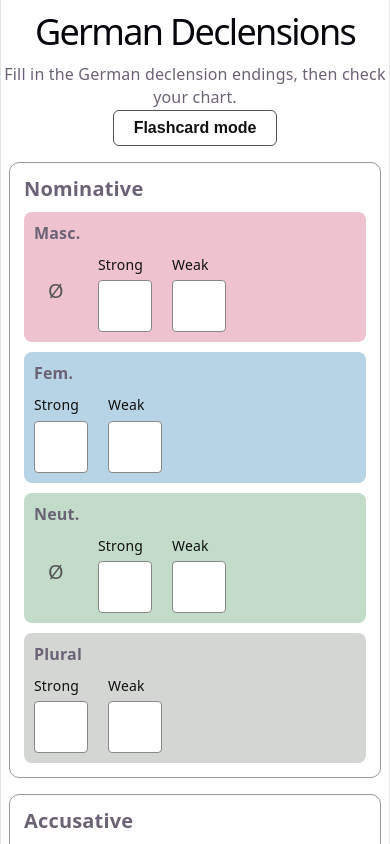
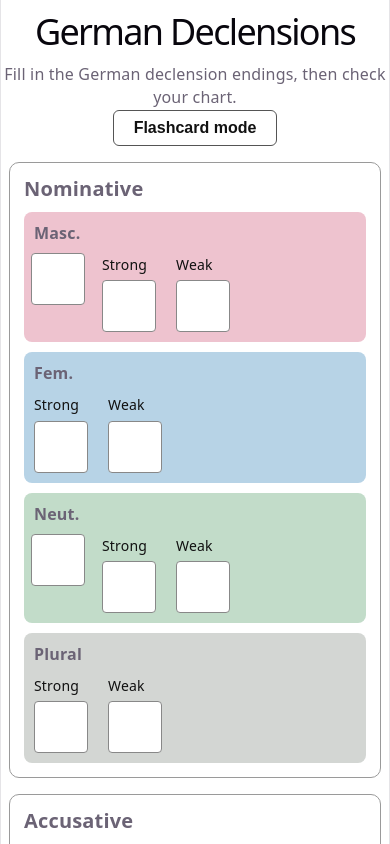
Before and after one commit to davideastmond/declench, a Vue app: page / in a window 390 px wide. Shown: the top 844 px of the page. Built offline with nearby package versions, Linux system fonts and the light colour scheme.

Commit message:
Make Ø cells fillable in the chart, scored separately

```diff
--- a/src/components/DeclensionChart.vue
+++ b/src/components/DeclensionChart.vue
@@ -6,7 +6,10 @@ import {
   GENDERS,
   NONE_CELLS,
   TOTAL_CELLS,
+  TOTAL_NONE_CELLS,
   cellId,
+  isNoneAnswer,
+  noneCellId,
   type CaseId,
   type GenderId,
   type Strength,
@@ -18,6 +21,11 @@ for (const id of Object.keys(ANSWERS)) inputs[id] = ''
 
 const checked = ref(false)
 
+// The three Ø cells have their own inputs, keyed by `${case}-${gender}`.
+// They accept Ø or 0, and are scored separately from the 32 endings.
+const noneInputs = reactive<Record<string, string>>({})
+for (const key of Object.keys(NONE_CELLS)) noneInputs[key] = ''
+
 const score = computed(() => {
   let correct = 0
   for (const [id, answer] of Object.entries(ANSWERS)) {
@@ -26,9 +34,22 @@ const score = computed(() => {
   return correct
 })
 
+const noneScore = computed(() => {
+  let correct = 0
+  for (const value of Object.values(noneInputs)) {
+    if (isNoneAnswer(value)) correct++
+  }
+  return correct
+})
+
 function isCorrect(id: string): boolean | null {
   if (!checked.value) return null
   return inputs[id]?.toLowerCase() === ANSWERS[id]
+}
+
+function isNoneCorrect(key: string): boolean | null {
+  if (!checked.value) return null
+  return isNoneAnswer(noneInputs[key] ?? '')
 }
 
 // Both layouts render the same inputs, so keep a ref map per layout and
@@ -51,13 +72,15 @@ const genderOrder = ref([...GENDERS])
 const caseOrder = ref([...CASES])
 
 // Auto-tab follows the order on screen, not the canonical chart order.
+// A gender's Ø cell, where it has one, comes first in its block.
 const visibleCellOrder = computed(() =>
   caseOrder.value.flatMap((caseRow) =>
-    genderOrder.value.flatMap((gender) =>
-      (['strong', 'weak'] as const).map((strength) =>
+    genderOrder.value.flatMap((gender) => [
+      ...(noneCell(caseRow.id, gender.id) ? [noneCellId(caseRow.id, gender.id)] : []),
+      ...(['strong', 'weak'] as const).map((strength) =>
         cellId({ caseId: caseRow.id, genderId: gender.id, strength }),
       ),
-    ),
+    ]),
   ),
 )
 
@@ -138,17 +161,44 @@ function onKeydown(id: string, event: KeyboardEvent) {
   }
 }
 
+function onNoneInput(key: string, value: string) {
+  // Keep one character, lowercase. Anything typed counts (a wrong letter
+  // is shown wrong on Check, like the other cells); only Ø or 0 is right.
+  noneInputs[key] = value.toLowerCase().replace(/[^a-z0-9ø]/g, '').slice(0, 1)
+  checked.value = false
+  // A filled cell tabs on to the next one.
+  if (noneInputs[key]) focusNeighbour(key, 1)
+}
+
+function onNoneKeydown(key: string, event: KeyboardEvent) {
+  const target = event.target as HTMLInputElement
+  // Backspace on an empty cell goes back to the previous one.
+  if (event.key === 'Backspace' && target.value === '') {
+    event.preventDefault()
+    focusNeighbour(key, -1)
+    return
+  }
+  // Typing over a filled cell replaces it and moves on, instead of
+  // maxlength swallowing the keystroke.
+  if (/^[a-z0-9ø]$/i.test(event.key) && target.value !== '') {
+    event.preventDefault()
+    onNoneInput(key, event.key)
+  }
+}
+
 function check() {
   checked.value = true
 }
 
 function reveal() {
   for (const [id, answer] of Object.entries(ANSWERS)) inputs[id] = answer
+  for (const key of Object.keys(noneInputs)) noneInputs[key] = 'ø'
   checked.value = false
 }
 
 function reset() {
   for (const id of Object.keys(inputs)) inputs[id] = ''
+  for (const key of Object.keys(noneInputs)) noneInputs[key] = ''
   checked.value = false
 }
 
@@ -160,6 +210,12 @@ function label(caseId: CaseId, genderId: GenderId, strength: Strength): string {
   const caseLabel = CASES.find((c) => c.id === caseId)?.label ?? caseId
   const genderLabel = GENDERS.find((g) => g.id === genderId)?.label ?? genderId
   return `${caseLabel} ${genderLabel} ${strength}`
+}
+
+function noneLabel(caseId: CaseId, genderId: GenderId): string {
+  const caseLabel = CASES.find((c) => c.id === caseId)?.label ?? caseId
+  const genderLabel = GENDERS.find((g) => g.id === genderId)?.label ?? genderId
+  return `${caseLabel} ${genderLabel} no declension — type Ø or 0`
 }
 </script>
 
@@ -194,7 +250,36 @@ function label(caseId: CaseId, genderId: GenderId, strength: Strength): string {
           <th scope="row">{{ caseRow.label }}</th>
           <template v-for="gender in genderOrder" :key="gender.id">
             <td v-if="gender.hasNoneColumn" :class="`gender-${gender.id} none-cell`">
-              <span v-if="noneCell(caseRow.id, gender.id)" title="No declension">Ø</span>
+              <input
+                v-if="noneCell(caseRow.id, gender.id)"
+                :ref="(el) => setInputRef(tableInputEls, noneCellId(caseRow.id, gender.id), el)"
+                :value="noneInputs[noneCellId(caseRow.id, gender.id)]"
+                :aria-label="noneLabel(caseRow.id, gender.id)"
+                :class="{
+                  correct: isNoneCorrect(noneCellId(caseRow.id, gender.id)) === true,
+                  wrong: isNoneCorrect(noneCellId(caseRow.id, gender.id)) === false,
+                }"
+                maxlength="1"
+                inputmode="text"
+                autocomplete="off"
+                @input="
+                  onNoneInput(
+                    noneCellId(caseRow.id, gender.id),
+                    ($event.target as HTMLInputElement).value,
+                  )
+                "
+                @keydown="onNoneKeydown(noneCellId(caseRow.id, gender.id), $event)"
+              />
+              <span
+                v-if="
+                  noneCell(caseRow.id, gender.id) &&
+                  checked &&
+                  isNoneCorrect(noneCellId(caseRow.id, gender.id)) === false
+                "
+                class="correction"
+              >
+                Ø
+              </span>
             </td>
             <td
               v-for="strength in (['strong', 'weak'] as const)"
@@ -252,7 +337,36 @@ function label(caseId: CaseId, genderId: GenderId, strength: Strength): string {
           <h4>{{ gender.label }}</h4>
           <div class="cell-row">
             <span v-if="gender.hasNoneColumn" class="none-slot">
-              <span v-if="noneCell(caseRow.id, gender.id)" title="No declension">Ø</span>
+              <input
+                v-if="noneCell(caseRow.id, gender.id)"
+                :ref="(el) => setInputRef(cardInputEls, noneCellId(caseRow.id, gender.id), el)"
+                :value="noneInputs[noneCellId(caseRow.id, gender.id)]"
+                :aria-label="noneLabel(caseRow.id, gender.id)"
+                :class="{
+                  correct: isNoneCorrect(noneCellId(caseRow.id, gender.id)) === true,
+                  wrong: isNoneCorrect(noneCellId(caseRow.id, gender.id)) === false,
+                }"
+                maxlength="1"
+                inputmode="text"
+                autocomplete="off"
+                @input="
+                  onNoneInput(
+                    noneCellId(caseRow.id, gender.id),
+                    ($event.target as HTMLInputElement).value,
+                  )
+                "
+                @keydown="onNoneKeydown(noneCellId(caseRow.id, gender.id), $event)"
+              />
+              <span
+                v-if="
+                  noneCell(caseRow.id, gender.id) &&
+                  checked &&
+                  isNoneCorrect(noneCellId(caseRow.id, gender.id)) === false
+                "
+                class="correction"
+              >
+                Ø
+              </span>
             </span>
             <label
               v-for="strength in (['strong', 'weak'] as const)"
@@ -307,11 +421,14 @@ function label(caseId: CaseId, genderId: GenderId, strength: Strength): string {
       <p v-if="checked" class="score" role="status">
         {{ score }} / {{ TOTAL_CELLS }} correct
       </p>
+      <p v-if="checked" class="score" role="status">
+        Ø {{ noneScore }} / {{ TOTAL_NONE_CELLS }} correct
+      </p>
     </div>
 
     <p class="note">
-      Ø cells are shown, not scored — how to practise them is still to be decided.
-      Chart: German With Laura's
+      Ø cells are fillable too — type Ø or 0. They're scored separately: 3
+      points on top of the 32. Chart: German With Laura's
       <a href="https://germanwithlaura.com/declension/">All-In-One Declensions Chart</a>.
     </p>
   </section>
@@ -574,12 +691,14 @@ function label(caseId: CaseId, genderId: GenderId, strength: Strength): string {
     align-items: flex-start;
   }
 
+  /* The Ø input is the same size as the other inputs, so it lines up
+     without the old text offset. */
   .none-slot {
-    width: 44px;
-    padding-top: 26px;
-    text-align: center;
-    font-size: 20px;
-    color: #555;
+    width: 48px;
+    display: flex;
+    flex-direction: column;
+    align-items: center;
+    gap: 4px;
   }
 
   .cell-field {
--- a/src/data/declensions.ts
+++ b/src/data/declensions.ts
@@ -2,7 +2,6 @@
 // (https://germanwithlaura.com/declension/).
 // Rows are cases, columns are genders, each split into Strong and Weak.
 // The "no declension" (Ø) cells are Masc. Nom., Neut. Nom. and Neut. Acc.
-// They are shown in the chart, not scored — how to practise them is still open.
 
 export type CaseId = 'nom' | 'acc' | 'dat' | 'gen'
 export type GenderId = 'masc' | 'fem' | 'neut' | 'plural'
@@ -28,12 +27,26 @@ export const GENDERS: { id: GenderId; label: string; hasNoneColumn: boolean }[]
   { id: 'plural', label: 'Plural', hasNoneColumn: false },
 ]
 
-// The Ø column: only these three cells take no declension.
+// The Ø column: only these three cells take no declension. They are
+// fillable in the chart (type Ø or 0) and scored separately from the 32
+// endings.
 export const NONE_CELLS: Record<string, boolean> = {
   'nom-masc': true,
   'nom-neut': true,
   'acc-neut': true,
 }
+
+export function noneCellId(caseId: CaseId, genderId: GenderId): string {
+  return `${caseId}-${genderId}`
+}
+
+// A Ø cell accepts Ø or 0 as the answer.
+export function isNoneAnswer(value: string): boolean {
+  const v = value.toLowerCase()
+  return v === 'ø' || v === '0'
+}
+
+export const TOTAL_NONE_CELLS = Object.keys(NONE_CELLS).length // 3
 
 export function cellId(cell: CellKey): string {
   return `${cell.caseId}-${cell.genderId}-${cell.strength}`
```
Also changed, not shown: 1 other file (tests, documents, lock files or other folders).
